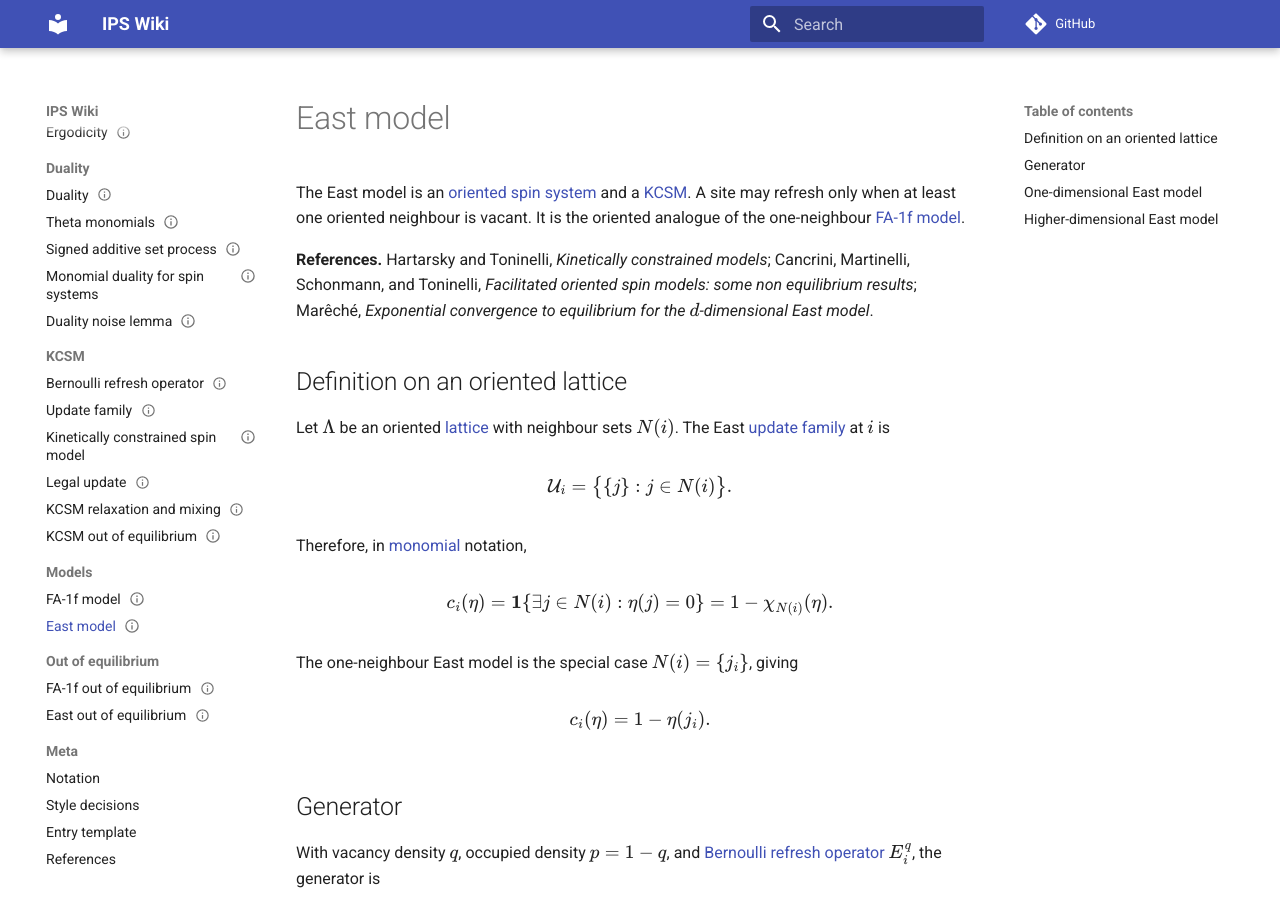
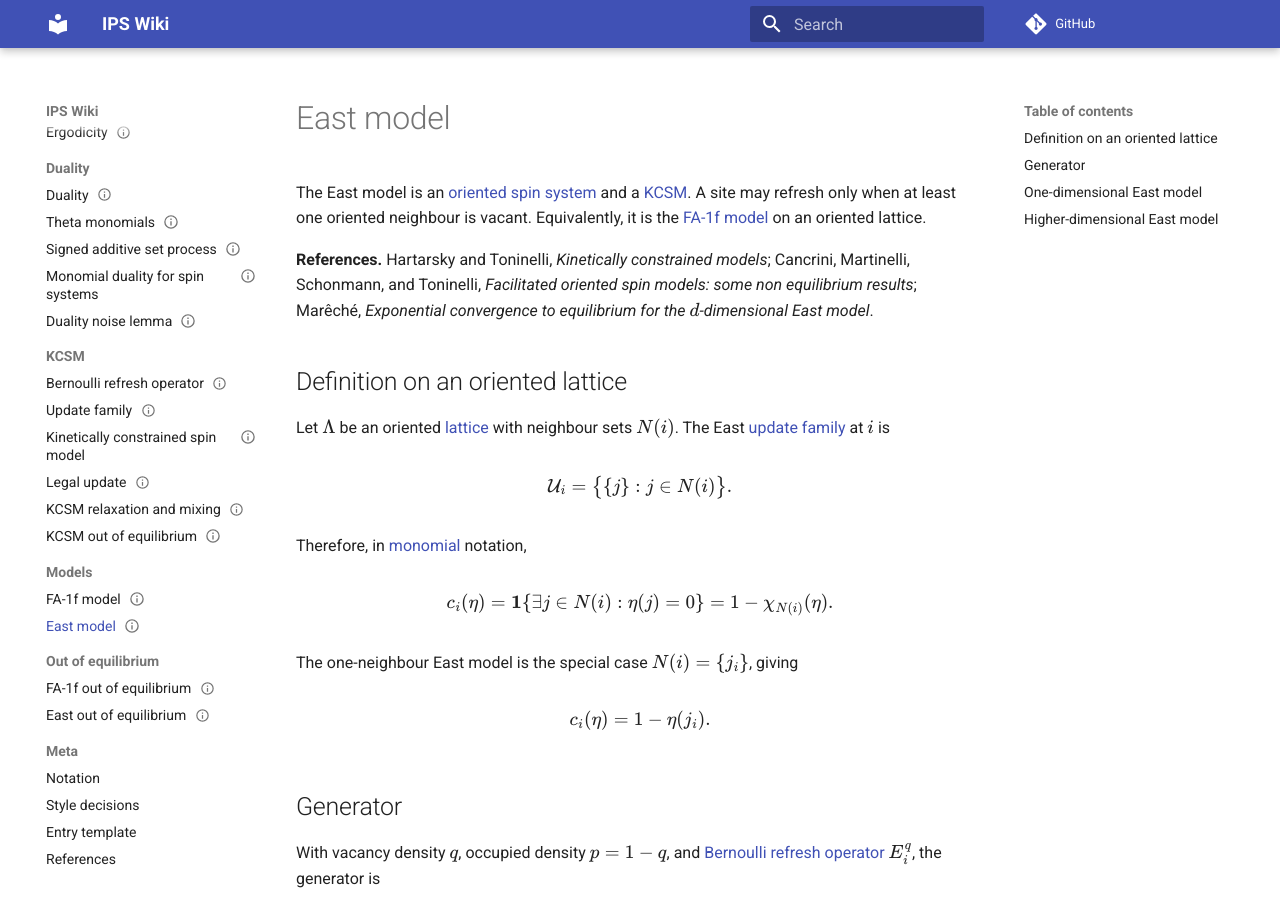
Before and after one commit to maciejgluchowski86-beep/ips-wiki, an MkDocs documentation site: the page built from docs/entries/east-model.md, in a window 1280 px wide and 900 px high. Built offline with MkDocs 1.6.1 and Material for MkDocs 9.7.7, drawn with Linux system fonts in a browser that asks for light colours; comment, search, counter and statistics services are not loaded.

Commit message:
Rephrase East as oriented FA-1f

```diff
--- a/docs/entries/east-model.md
+++ b/docs/entries/east-model.md
@@ -9,7 +9,7 @@ tags:
 
 # East model
 
-The East model is an [oriented spin system](oriented-spin-system.md) and a [KCSM](kinetically-constrained-spin-model.md). A site may refresh only when at least one oriented neighbour is vacant. It is the oriented analogue of the one-neighbour [FA-1f model](fa-1f-model.md).
+The East model is an [oriented spin system](oriented-spin-system.md) and a [KCSM](kinetically-constrained-spin-model.md). A site may refresh only when at least one oriented neighbour is vacant. Equivalently, it is the [FA-1f model](fa-1f-model.md) on an oriented lattice.
 
 **References.** Hartarsky and Toninelli, *Kinetically constrained models*; Cancrini, Martinelli, Schonmann, and Toninelli, *Facilitated oriented spin models: some non equilibrium results*; Marêché, *Exponential convergence to equilibrium for the \(d\)-dimensional East model*.
 
```
